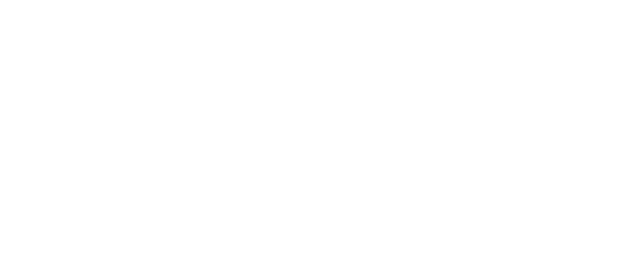
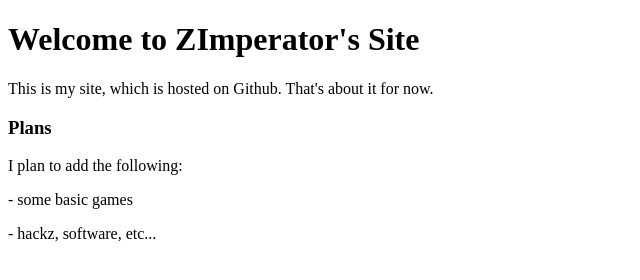
Before and after one commit to ZImperator/zimperator.github.io, a plain HTML site: page index.html in a window 1280 px wide. Shown: the whole page, without its empty margins (0-640 px from the left). Drawn offline with Linux system fonts and the light colour scheme.

Commit message:
Update index.html

```diff
--- a/index.html
+++ b/index.html
@@ -1,6 +1,11 @@
 <!doctype html>
 <html>
   <body>
-
+    <h1>Welcome to ZImperator's Site </h1>
+    <p>This is my site, which is hosted on Github. That's about it for now.</p>
+    <h3>Plans</h3>
+    <p>I plan to add the following:</p>
+    <p>- some basic games</p>
+    <p>- hackz, software, etc...</p>
   </body>
 </html>
```
